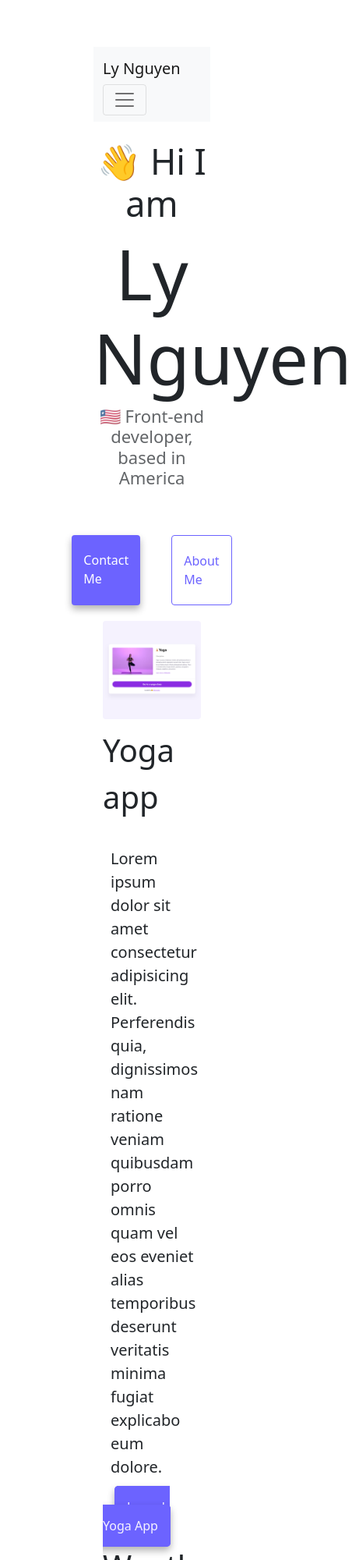
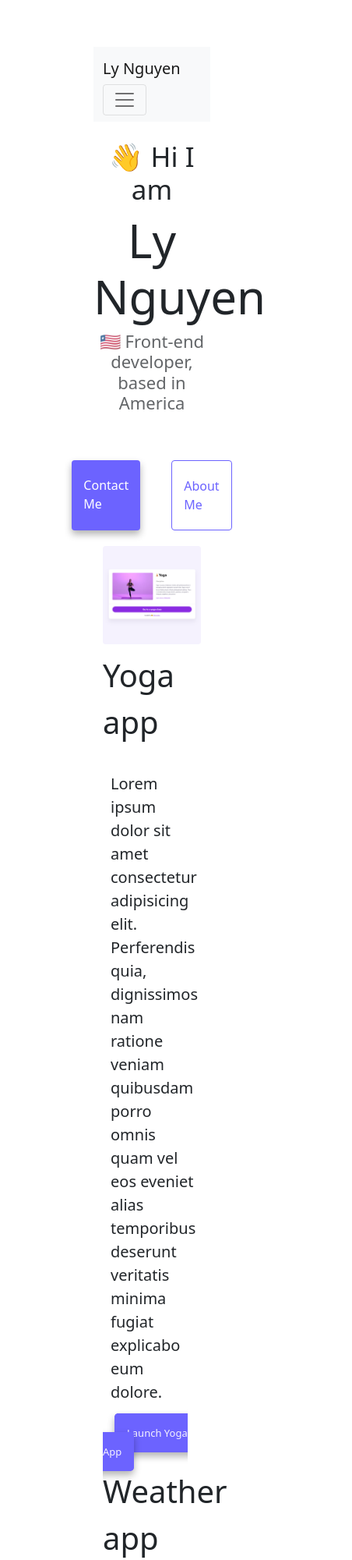
Before and after one commit to Lynguyen817/Advanced-bootstrap-homework-challenge, a plain HTML site: page index.html in a window 390 px wide. Shown: the top 2000 px of the page at 78% size, 452 px wide, since content can reach past the window. Drawn offline with nearby package versions, Linux system fonts and the light colour scheme.

Commit message:
added titles and media view

```diff
--- a/index.html
+++ b/index.html
@@ -5,7 +5,7 @@
   <meta charset="UTF-8" />
   <meta http-equiv="X-UA-Compatible" content="IE=edge" />
   <meta name="viewport" content="width=device-width, initial-scale=1.0" />
-  <title>Ly Nguyen</title>
+  <title>Front-end developer - Ly Nguyen</title>
 
   <link href="https://cdn.jsdelivr.net/npm/bootstrap@5.1.3/dist/css/bootstrap.min.css" rel="stylesheet"
     integrity="sha384-1BmE4kWBq78iYhFldvKuhfTAU6auU8tT94WrHftjDbrCEXSU1oBoqyl2QvZ6jIW3" crossorigin="anonymous" />
--- a/style.css
+++ b/style.css
@@ -91,3 +91,14 @@ p {
 .paragraph-link:hover {
   color: #0652c4;
 }
+@media (max-width: 576px) {
+  .paragraph-link {
+    font-size: 13px;
+  }
+  h1 {
+    font-size: 60px;
+  }
+  h2 {
+    font-size: 35px;
+  }
+}
```
Also changed, not shown: about.html (+1 -2 lines).
